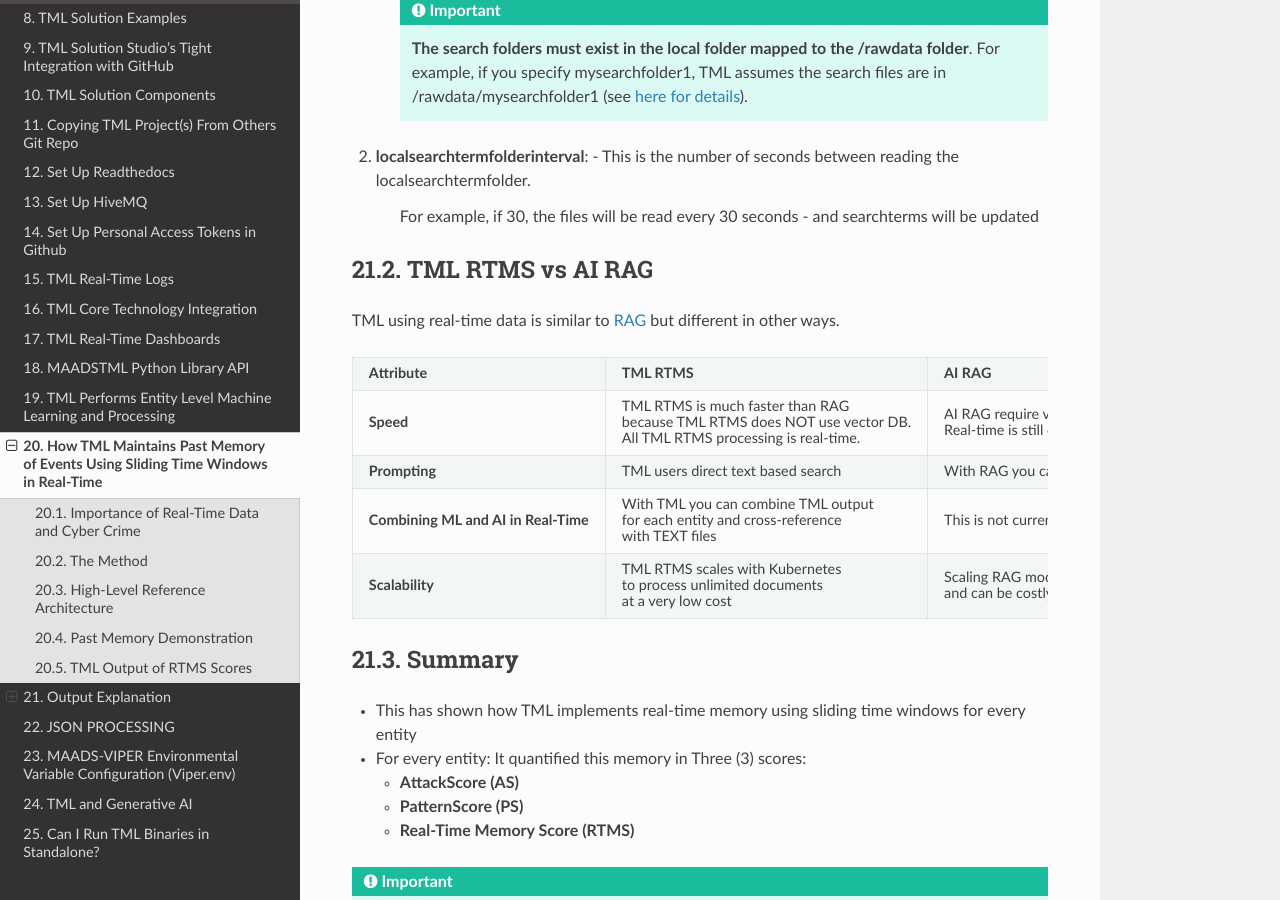
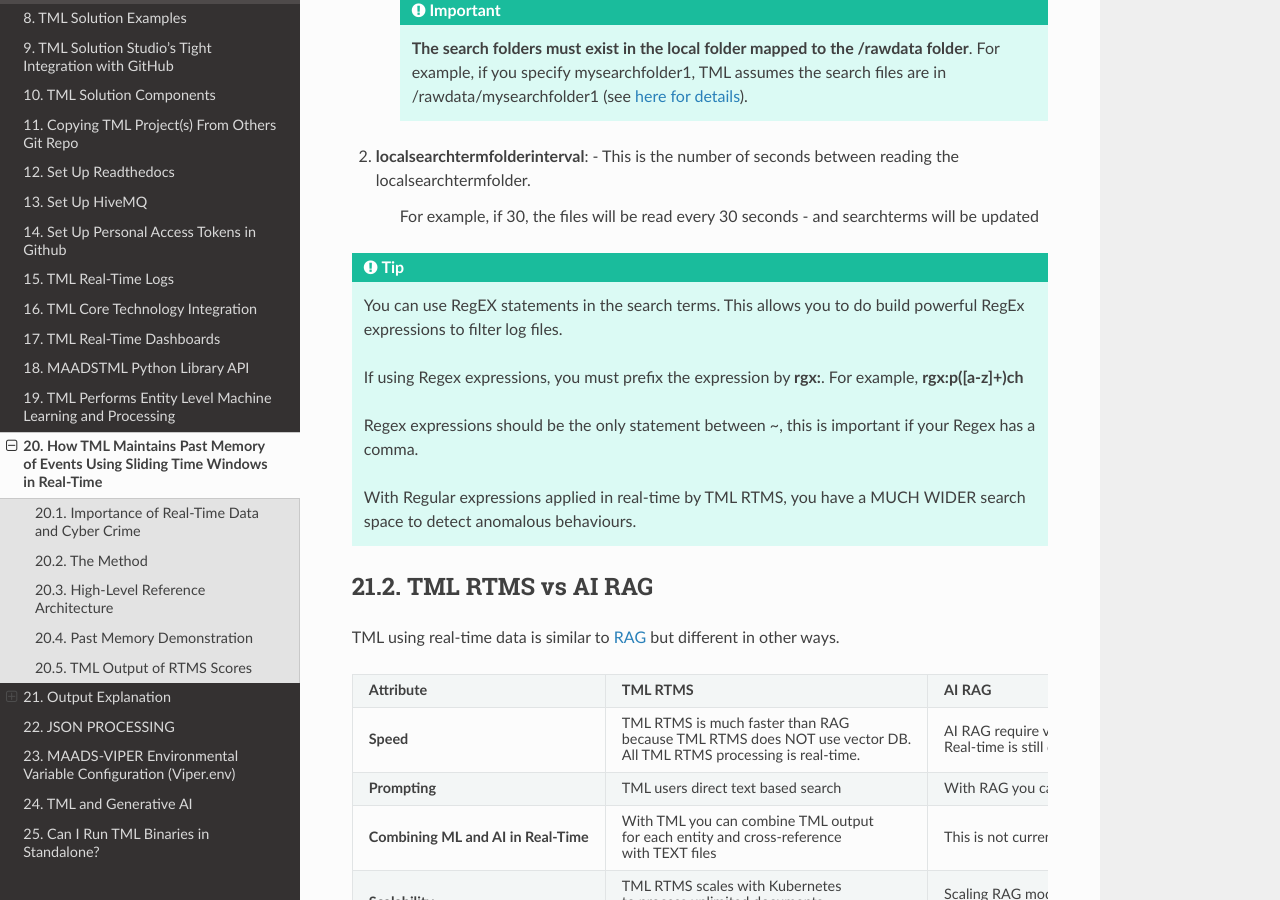
Before and after one commit to smaurice101/readthedocs, a Sphinx documentation site: the page built from docs/source/rtms.rst, in a window 1280 px wide and 900 px high, scrolled down 7255 px. Built offline with Sphinx 7.4.7 and the Read the Docs theme 3.1.0, drawn with Linux system fonts in a browser that asks for light colours.

Commit message:
Update rtms.rst

```diff
--- a/docs/source/rtms.rst
+++ b/docs/source/rtms.rst
@@ -269,6 +269,16 @@
 
       For example, if 30, the files will be read every 30 seconds - and searchterms will be updated
 
+.. tip::
+   You can use RegEX statements in the search terms.  This allows you to do build powerful RegEx expressions to filter log files.
+
+   If using Regex expressions, you must prefix the expression by **rgx:**.  For example, **rgx:p([a-z]+)ch**
+
+   Regex expressions should be the only statement between ~, this is important if your Regex has a comma.
+
+   With Regular expressions applied in real-time by TML RTMS, you have a MUCH WIDER search space to detect anomalous behaviours.
+
+
 TML RTMS vs AI RAG
 ------------
 
```
